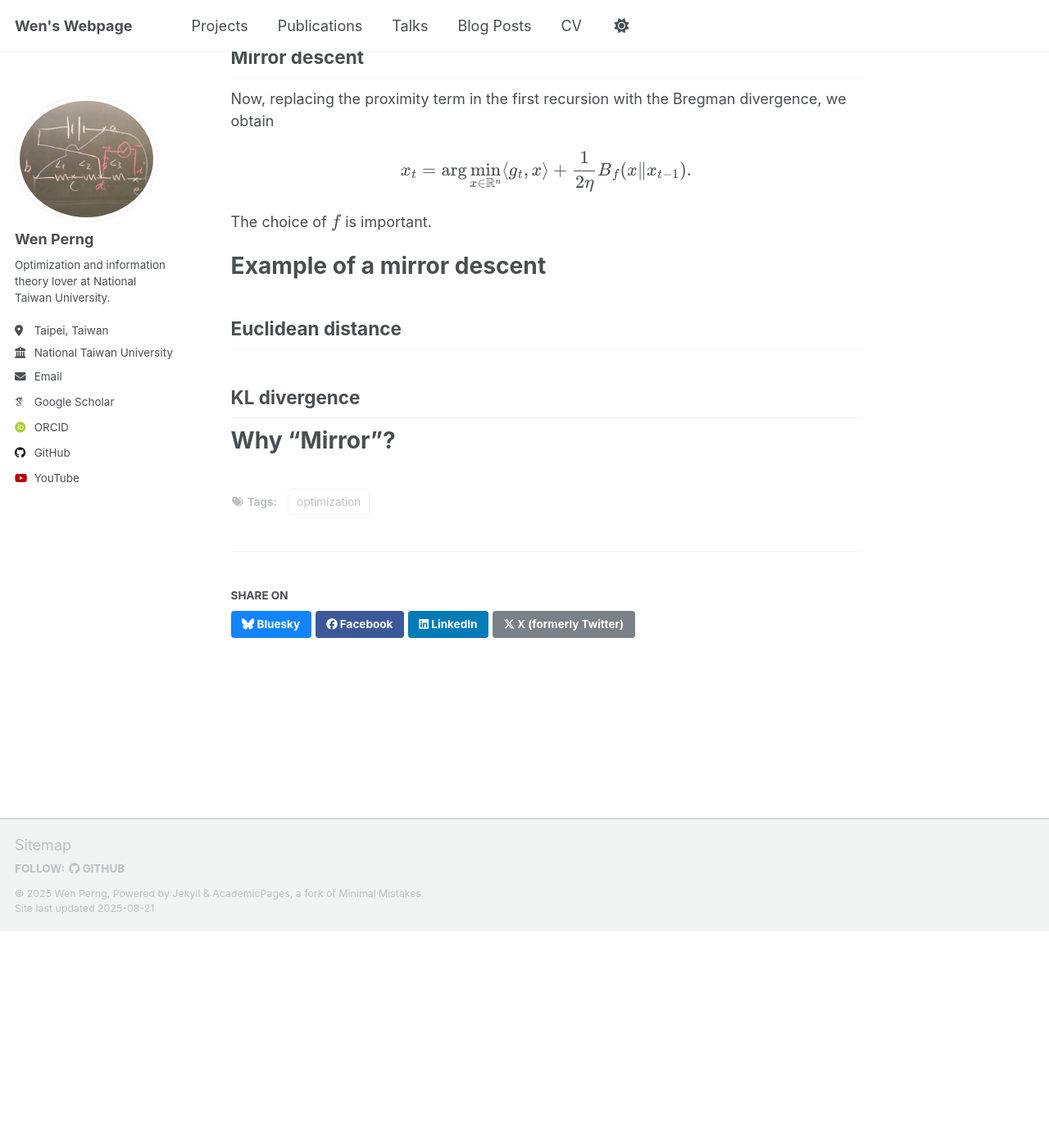
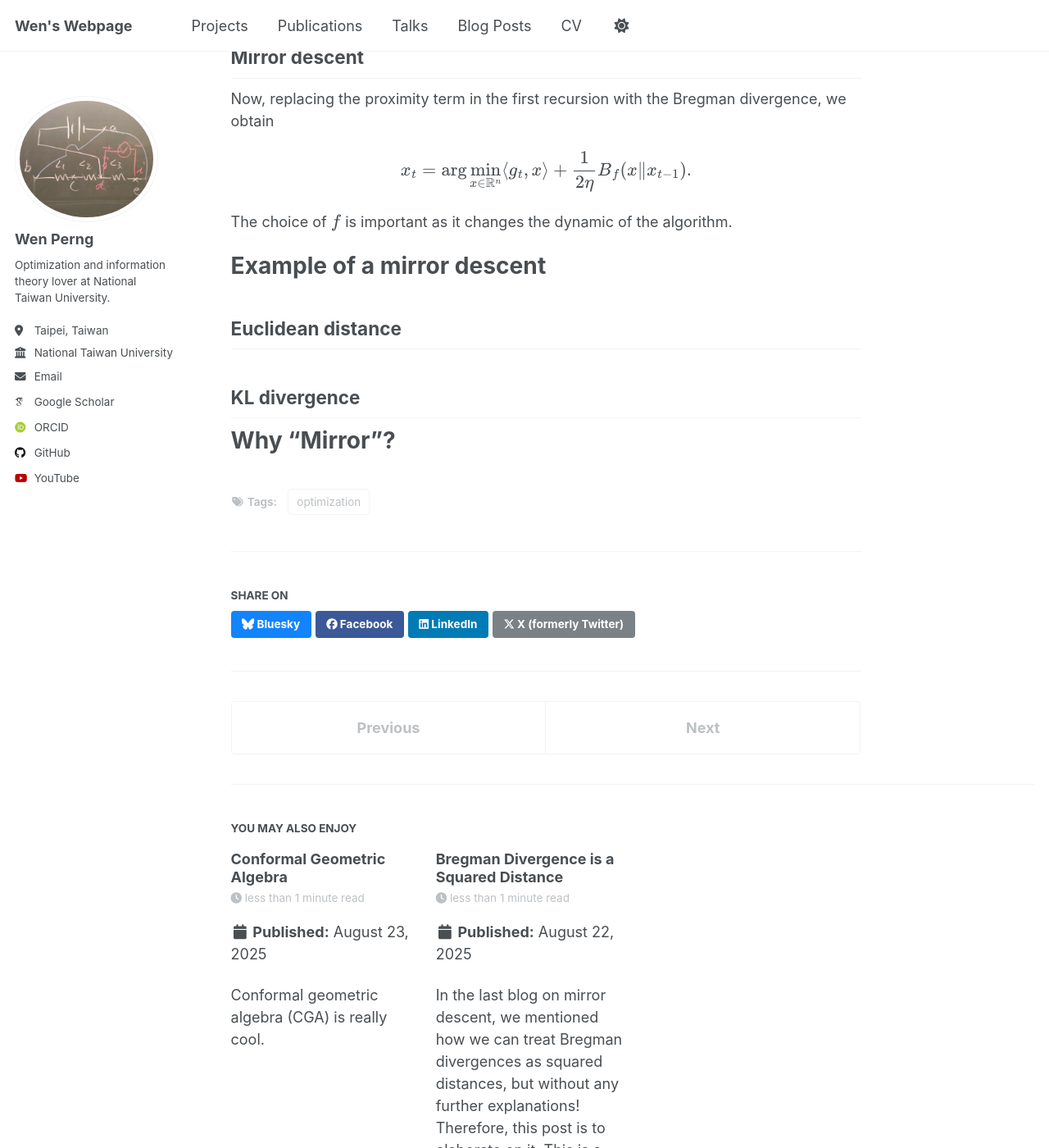
Before and after one commit to WenPerng/WenPerng.github.io, a Jekyll site: the page built from _posts/2025-08-21-blog-post.md, in a window 1280 px wide and 1400 px high, scrolled down 1292 px. Shown: the whole window at 82% size. Built offline with Jekyll 4.4.1, drawn with Linux system fonts in a browser that asks for light colours; some web fonts are replaced; a script that is not in the unit is left out; before the commit the page ends 2428 px from its top, so only the background shows below that; some of the changed text lies outside the part shown.

Commit message:
blog update

```diff
--- a/_posts/2025-08-21-blog-post.md
+++ b/_posts/2025-08-21-blog-post.md
@@ -44,7 +44,7 @@ Now, replacing the proximity term in the first recursion with the Bregman diverg
 \end{align*}
 </p>
 
-The choice of \\(f\\) is important.
+The choice of \\(f\\) is important as it changes the dynamic of the algorithm.
 
 # Example of a mirror descent
 ## Euclidean distance
--- /dev/null
+++ b/_posts/2025-08-22-blog-post.md
@@ -0,0 +1,11 @@
+---
+title: 'Bregman Divergence is a Squared Distance'
+date: 2025-08-22
+permalink: /posts/2025/08/blog-post-22/
+tags:
+  - information geometry
+  - information theory
+  - geometry
+---
+
+In the last blog on mirror descent, we mentioned how we can treat Bregman divergences as squared distances, but without any further explanations! Therefore, this post is to elaborate on it. This is a basic result from information geometry, a subject under information theory that utilizes the tools from differential geometry. However, do not worry, as this post contains nothing from differential geometry nor information theory.
--- /dev/null
+++ b/_posts/2025-08-23-blog-post.md
@@ -0,0 +1,11 @@
+---
+title: 'Conformal Geometric Algebra'
+date: 2025-08-23
+permalink: /posts/2025/08/blog-post-23/
+tags:
+  - geometric algebra
+---
+
+Conformal geometric algebra (CGA) is really cool.
+
+With all the elements introduced in CGA, it becomes a bit mindboggling how each of them relates to the other. This post shares a table I made two years ago, shedding light on the different geometric elements introduced in the theory of CGA.
```
Also changed, not shown: _projects/2023-12-Kendo-Robot.md (+1 -1 lines).
